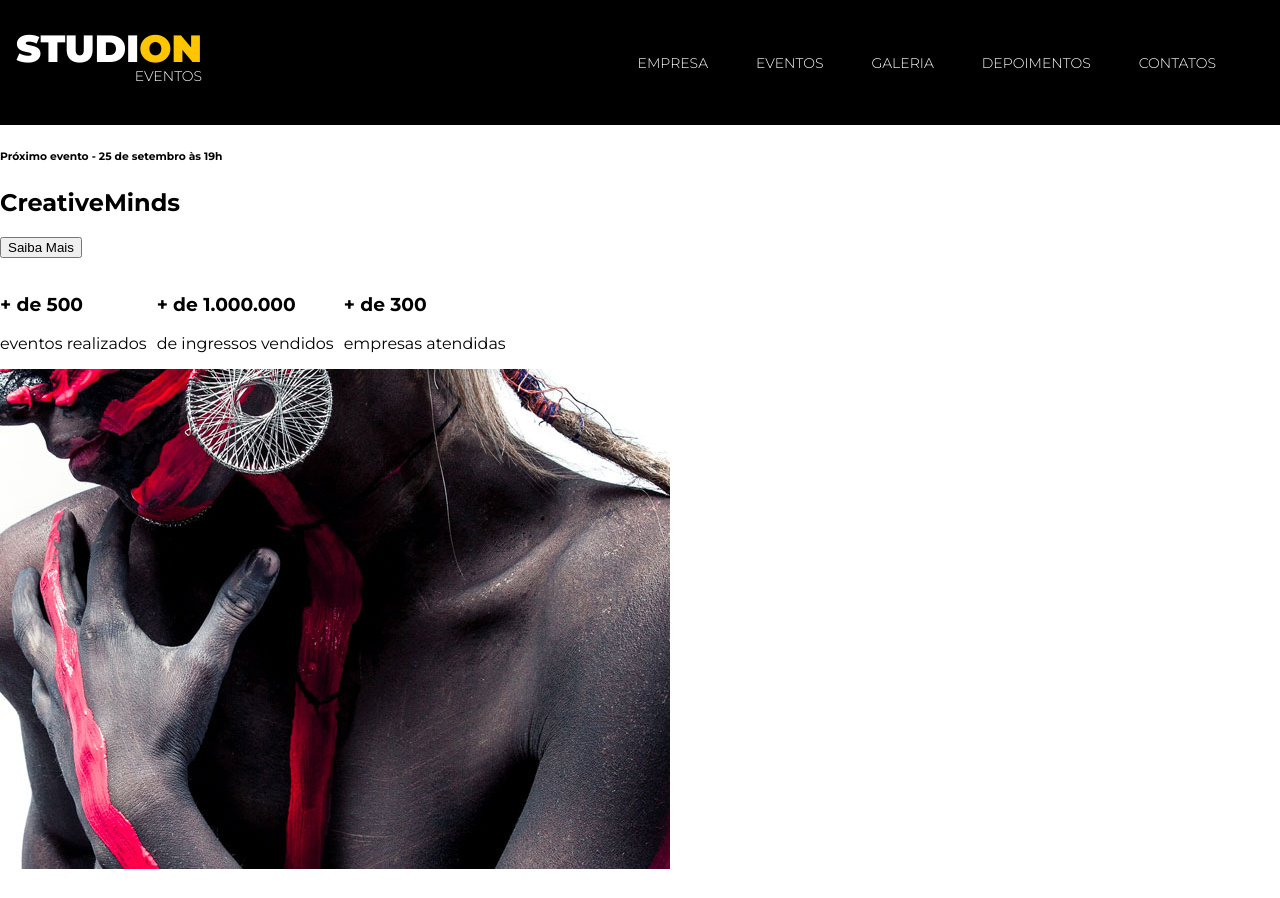
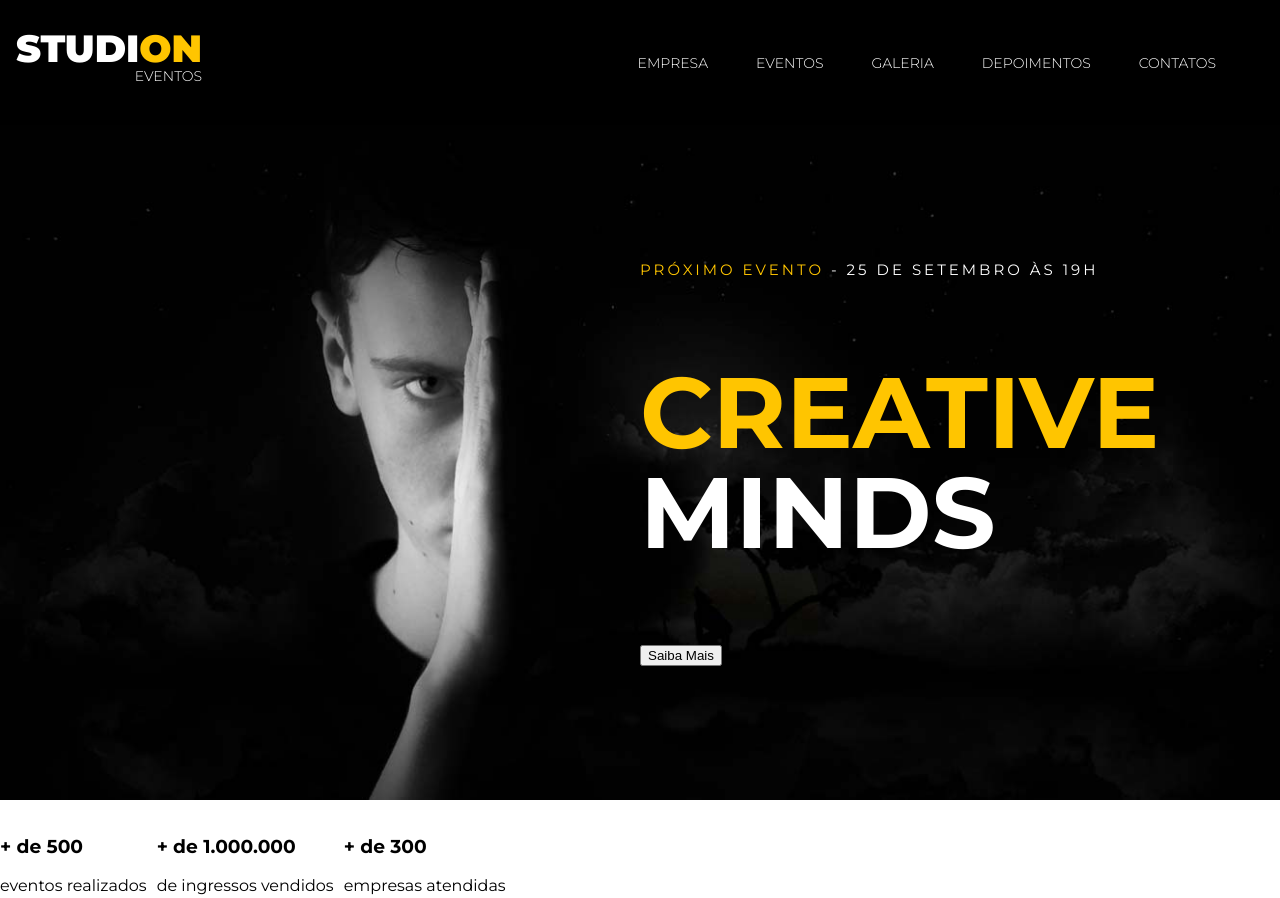
Before and after one commit to GuilhanaMucelin/ImagineOn, a website: page src/index.html in a window 1280 px wide. Shown: the top 898 px of the page. Drawn offline with Linux system fonts and the light colour scheme.

Commit message:
feat(nav) added slide copy  style

```diff
--- a/src/index.html
+++ b/src/index.html
@@ -4,13 +4,14 @@
     <meta charset="UTF-8" />
     <meta http-equiv="X-UA-Compatible" content="IE=edge" />
     <meta name="viewport" content="width=device-width, initial-scale=1.0" />
-    <link rel="stylesheet" href="style.css">
+    <link rel="stylesheet" href="style.css" />
     <title>Studion</title>
   </head>
   <body>
     <nav class="navbar">
-      <h1 class="logo-studion">Studi<span class="copy--primary">on</span>
-          <span class="logo-studion__subtitle" >eventos</span>
+      <h1 class="logo-studion">
+        Studi<span class="copy--primary">on</span>
+        <span class="logo-studion__subtitle">eventos</span>
       </h1>
       <ul class="navbar__links">
         <li>
@@ -38,16 +39,24 @@
     <header>
       <div id="slider">
         <div class="slide">
-          <h6><span>Próximo evento</span> - 25 de setembro às 19h</h6>
-          <h2><span>Creative</span>Minds</h2>
+          <img class="slide__background-image" src="./images/banner.jpg" alt="Studion Banner"/>
+
+          <div class="slide__copy">
+              <h6><span class="copy--primary">Próximo evento</span> - 25 de setembro às 19h</h6>
+              <h2>
+                <span class="copy--primary">
+                    Creative
+                </span>
+                Minds
+            </h2>
               <button>Saiba Mais</button>
           </div>
+
         </div>
-
+      </div>
     </header>
 
     <main>
-
       <section id="eventos">
         <ul>
           <li>
@@ -67,11 +76,9 @@
 
       <section>
         <div>
-          <img src="images/institutional.jpg" alt="">
+          <img src="images/institutional.jpg" alt="" />
           <h6>Fazemos seu evento acontecer</h6>
-          <h4>
-            Lorem ipsum dolor sit amet, consectetur adipisicing elit.
-          </h4>
+          <h4>Lorem ipsum dolor sit amet, consectetur adipisicing elit.</h4>
           <p>
             Lorem ipsum dolor sit amet, consectetur adipisicing elit. Vero
             accusantium labore quo minus architecto numquam perspiciatis officia
@@ -84,12 +91,13 @@
 
       <section>
         <div>
-              <h6>Você informa a temática e nós planejamos um evento com tecnologia e </h6>
+          <h6>
+            Você informa a temática e nós planejamos um evento com tecnologia e
+          </h6>
           <h2><span>Muito+ </span>diversão</h2>
           <button>Fazer cotação</button>
         </div>
       </section>
-
     </main>
 
     <footer>
@@ -97,7 +105,7 @@
         <h2>Studi<span>on</span><span>eventos</span></h2>
         <form action="">
           <label for="">Receba news e promoções</label>
-                <input type="email" placeholder="email"/>
+          <input type="email" placeholder="email" />
           <button type="submit">Enviar</button>
         </form>
         <ul>
@@ -107,11 +115,10 @@
         </ul>
       </div>
 
-        <hr/>
+      <hr />
       <p>
         <small>Studi<span>ON</span> - Todos os direitos reservados.</small>
       </p>
-
     </footer>
   </body>
 </html>
--- a/src/style.css
+++ b/src/style.css
@@ -5,9 +5,10 @@
 }
 
 :root {
-    --color-primary: #ffc500;
     font-family: 'Montserrat', sans-serif;
     font-size: 16px;
+    --color-primary: #ffc500;
+    --default-padding: 16px;
 }
 
 body {
@@ -27,6 +28,7 @@ li {
 
 .navbar {
     position: fixed;
+    z-index: 1;
     display: grid;
     grid-template-columns: 1fr 9fr;
     align-items: center;
@@ -76,3 +78,47 @@ li {
     font-weight: 300;
     float: right;
 }
+
+#slider {
+    background-color: #000;
+    color: #fff;
+}
+
+.slide {
+    position: relative;
+    height: calc(100vh - 125px);
+}
+
+.slide__background-image {
+    width: 100%;
+    height: 100%;
+    object-fit: cover;
+    object-position: center;
+}
+
+.slide__copy {
+    position: absolute;
+    left: 50vw;
+    top: 100px;
+}
+
+.slide__copy h6 {
+    font-size: 15px;
+    font-weight: 400;
+    letter-spacing: 3px;
+    text-transform: uppercase;
+}
+
+.slide__copy span {
+    color: var(--color-primary);
+}
+
+.slide__copy h2 {
+    font-size: 100px;
+    text-transform: uppercase;
+    line-height: 100px;
+}
+
+.slide__copy h2 span {
+    display: block;
+}
```
Lines whose indentation alone changed are shown as unchanged.
